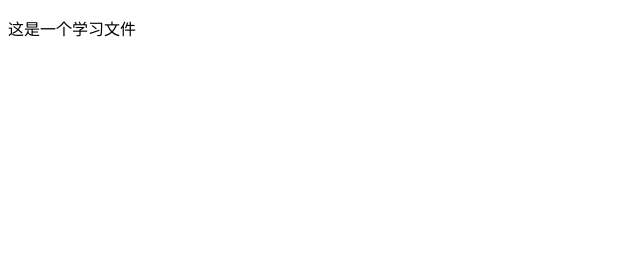
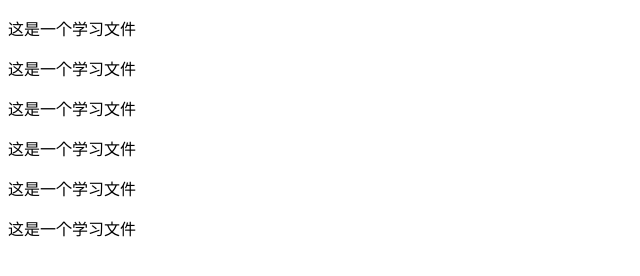
Before and after one commit to WorldWing/study_01, a plain HTML site: page index.html in a window 1280 px wide. Shown: the whole page, without its empty margins (0-640 px from the left). Drawn offline with Linux system fonts and the light colour scheme.

Commit message:
添加了多行p

```diff
--- a/index.html
+++ b/index.html
@@ -8,5 +8,10 @@
 </head>
 <body>
     <p>这是一个学习文件</p>
+    <p>这是一个学习文件</p>
+    <p>这是一个学习文件</p>
+    <p>这是一个学习文件</p>
+    <p>这是一个学习文件</p>
+    <p>这是一个学习文件</p>
 </body>
 </html>
```
